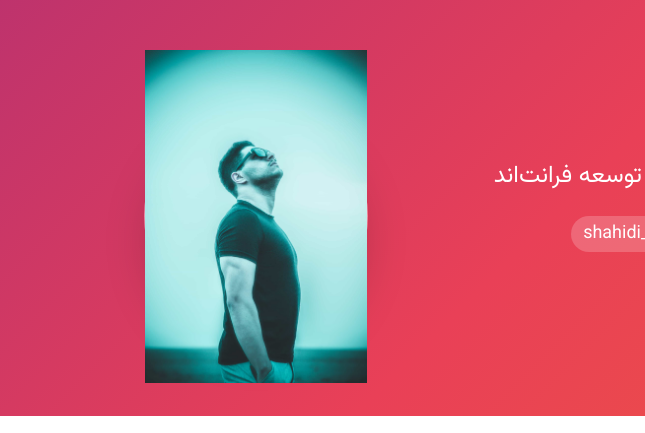
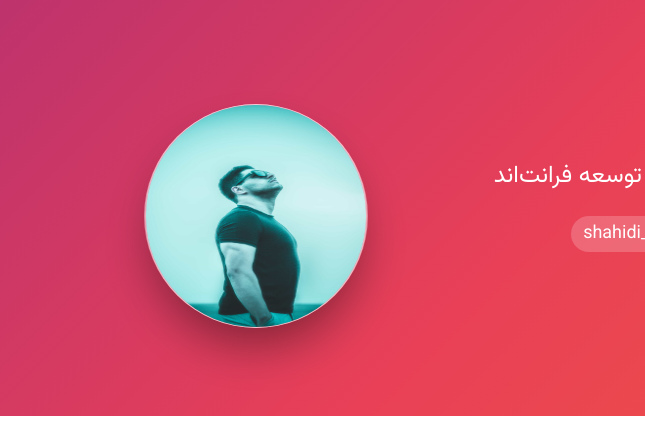
Before and after one commit to sadegh-shahid/resume, a plain HTML site: page index.html in a window 1280 px wide. Shown: the top 433 px of the page, 0-645 px from the left. Drawn offline with nearby package versions, Linux system fonts and the light colour scheme.

Commit message:
Update index.html

```diff
--- a/index.html
+++ b/index.html
@@ -210,7 +210,7 @@
                 </div>
                 <div class="md:w-1/3 flex justify-center mt-8 md:mt-0">
                     <div class="w-40 h-40 md:w-56 md:h-56 bg-white/20 rounded-full flex items-center justify-center shadow-2xl backdrop-blur-sm border border-white/30">
-<img src="./1.jpg" alt="profile photo">
+<img src="./1.jpg" alt="profile photo" class="text-5xl md:text-7xl text-white w-40 h-40 md:w-56 md:h-56 bg-white/20 rounded-full flex items-center justify-center shadow-2xl backdrop-blur-sm border border-white/30">
                     </div>
                 </div>
             </div>
```
